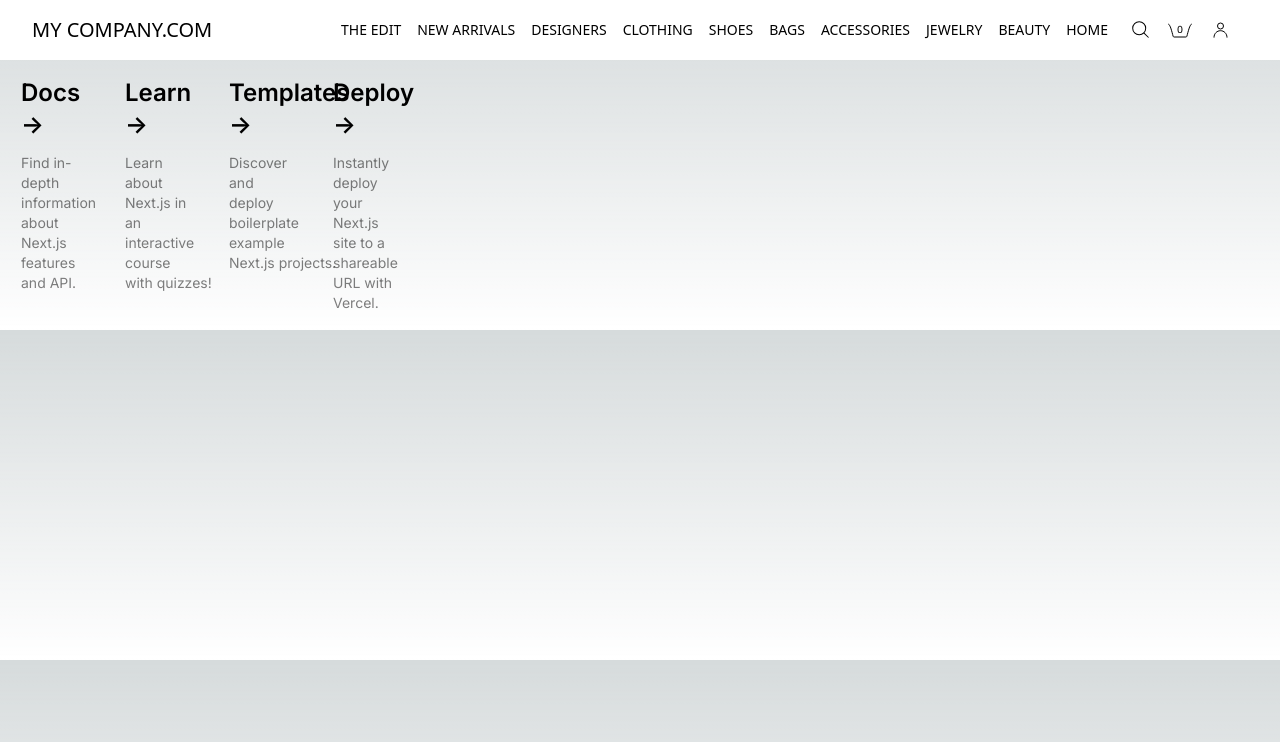
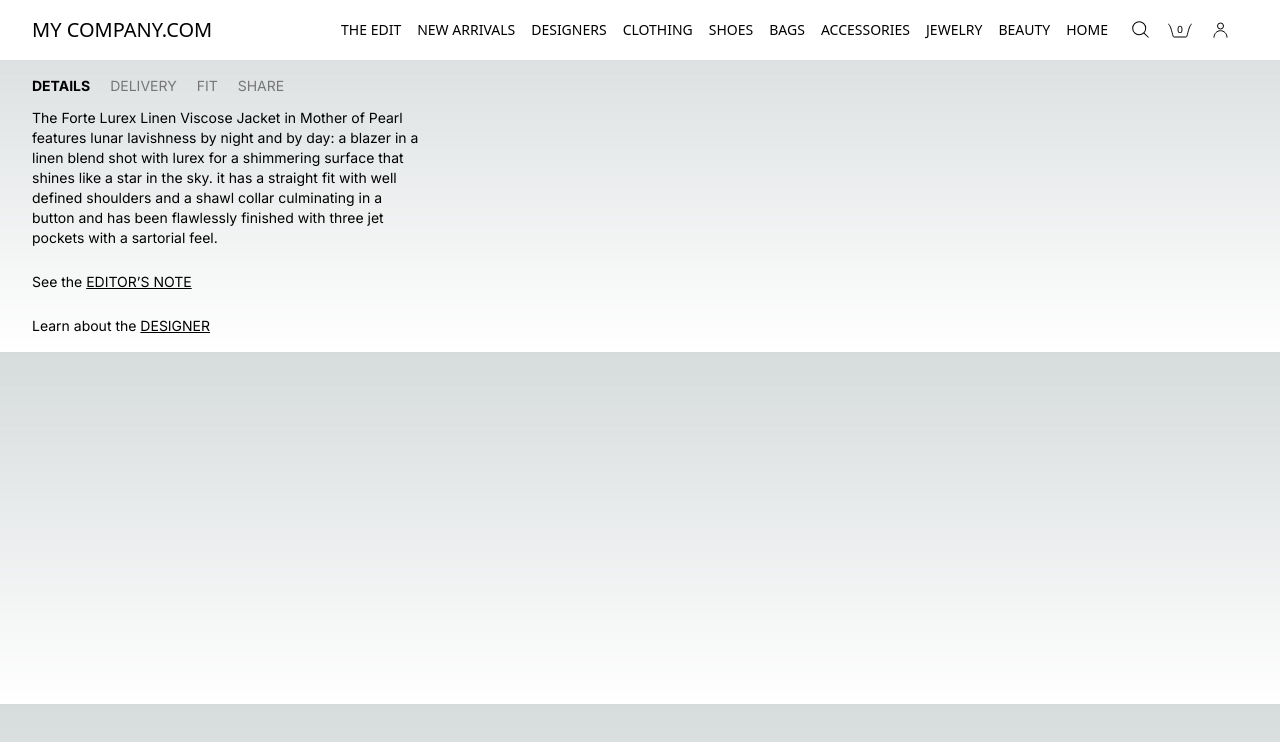
Before and after one commit to harsimrandev/nextjs-demo-app, a Next.js app: page / in a window 1280 px wide. Shown: the top 742 px of the page. Built offline with nearby package versions, Linux system fonts and the light colour scheme.

Commit message:
feat. Tabs section on left side of home page

```diff
--- /dev/null
+++ b/components/elements/Tab/index.tsx
@@ -0,0 +1,17 @@
+import React from 'react';
+
+type TabProps = {
+    activeTab: string,
+    label: string,
+    onClick: (tab: string) => void
+};
+
+function Tab(props: TabProps) {
+    const { activeTab, label, onClick } = props;
+
+    return (
+        <p onClick={() => onClick(label)} className= {`uppercase text-sm ${activeTab === label ? 'font-bold' : 'text-[#767676]'}`}>{label}</p>
+    )
+}
+
+export default Tab;
--- a/components/modules/TabSection/index.tsx
+++ b/components/modules/TabSection/index.tsx
@@ -1,13 +1,110 @@
-import React from 'react';
-
-const tabs = ['Details', 'Delivery', 'Fit', 'Share'];
+import React from "react";
+import Link from "next/link";
+import Tabs from "@/components/modules/Tabs";
 
 function TabSection() {
-    return (
-        <div className='flex'>
-            {tabs.map(t => (
-                <span key={t}>{t}</span>
-            ))}
-        </div>
-    )
+  return (
+    <section>
+        <Tabs>
+          <div data-label="Details">
+            <p className="text-sm">
+              The Forte Lurex Linen Viscose Jacket in Mother of Pearl features
+              lunar lavishness by night and by day: a blazer in a linen blend
+              shot with lurex for a shimmering surface that shines like a star
+              in the sky. it has a straight fit with well defined shoulders and
+              a shawl collar culminating in a button and has been flawlessly
+              finished with three jet pockets with a sartorial feel.{" "}
+            </p>
+            <br />
+            <p className="text-sm">
+              See the{" "}
+              <Link href="/" className="underline">
+                EDITOR’S NOTE
+              </Link>
+            </p>
+            <br />
+            <p className="text-sm">
+              Learn about the{" "}
+              <Link href="/" className="underline">
+                DESIGNER
+              </Link>
+            </p>
+          </div>
+          <div data-label="Delivery">
+            <p className="text-sm">
+              The Forte Lurex Linen Viscose Jacket in Mother of Pearl features
+              lunar lavishness by night and by day: a blazer in a linen blend
+              shot with lurex for a shimmering surface that shines like a star
+              in the sky. it has a straight fit with well defined shoulders and
+              a shawl collar culminating in a button and has been flawlessly
+              finished with three jet pockets with a sartorial feel.{" "}
+            </p>
+
+            <p className="text-sm">
+              See the{" "}
+              <Link href="/" className="underline">
+                EDITOR’S NOTE
+              </Link>
+            </p>
+            <br />
+            <p className="text-sm">
+              Learn about the{" "}
+              <Link href="/" className="underline">
+                DESIGNER
+              </Link>
+            </p>
+          </div>
+          <div data-label="Fit">
+            <p className="text-sm">
+              The Forte Lurex Linen Viscose Jacket in Mother of Pearl features
+              lunar lavishness by night and by day: a blazer in a linen blend
+              shot with lurex for a shimmering surface that shines like a star
+              in the sky. it has a straight fit with well defined shoulders and
+              a shawl collar culminating in a button and has been flawlessly
+              finished with three jet pockets with a sartorial feel.{" "}
+            </p>
+
+            <p className="text-sm">
+              See the{" "}
+              <Link href="/" className="underline">
+                EDITOR’S NOTE
+              </Link>
+            </p>
+            <br />
+            <p className="text-sm">
+              Learn about the{" "}
+              <Link href="/" className="underline">
+                DESIGNER
+              </Link>
+            </p>
+          </div>
+          <div data-label="Share">
+            <p className="text-sm">
+              The Forte Lurex Linen Viscose Jacket in Mother of Pearl features
+              lunar lavishness by night and by day: a blazer in a linen blend
+              shot with lurex for a shimmering surface that shines like a star
+              in the sky. it has a straight fit with well defined shoulders and
+              a shawl collar culminating in a button and has been flawlessly
+              finished with three jet pockets with a sartorial feel.{" "}
+            </p>
+
+            <p className="text-sm">
+              See the{" "}
+              <Link href="/" className="underline">
+                EDITOR’S NOTE
+              </Link>
+            </p>
+            <br />
+            <p className="text-sm">
+              Learn about the{" "}
+              <Link href="/" className="underline">
+                DESIGNER
+              </Link>
+            </p>
+          </div>
+        </Tabs>
+    </section>
+  );
 }
+
+export default TabSection;
--- /dev/null
+++ b/components/modules/Tabs/index.tsx
@@ -0,0 +1,40 @@
+import React, { useState } from "react";
+import Tab from "@/components/elements/Tab";
+
+type TabsProps = {
+    children: JSX.Element[]
+  }
+
+function Tabs(props: TabsProps) {
+  const { children } = props;
+  const [activeTab, setActiveTab] = useState<string>("Details");
+
+  const onClickTabItem = (tab: string) => {
+    setActiveTab(tab);
+  };
+
+  return (
+    <>
+      <div className="flex gap-x-5">
+        {children.map((child: any) => {
+          return (
+            <Tab
+              activeTab={activeTab}
+              key={child.props["data-label"]}
+              label={child.props["data-label"]}
+              onClick={onClickTabItem}
+            />
+          );
+        })}
+      </div>
+      <div className="tab-content mt-3">
+        {children.map((child: any) => {
+          if (child.props["data-label"] !== activeTab) return undefined;
+          return child.props.children;
+        })}
+      </div>
+    </>
+  );
+}
+
+export default Tabs;
--- a/pages/index.tsx
+++ b/pages/index.tsx
@@ -1,5 +1,6 @@
 import { Inter } from 'next/font/google'
 import NavBar from '@/components/modules/Navbar'
+import TabSection from '@/components/modules/TabSection'
 
 const inter = Inter({ subsets: ['latin'] })
 
@@ -7,79 +8,10 @@ export default function Home() {
   return (
     <>
     <NavBar />
-
     <main
-      className={`grid grid-cols-3 gap-4 ${inter.className}`}
+      className={`mx-auto flex max-w-7xl p-4 lg:px-8 grid grid-cols-3 gap-4 ${inter.className}`}
     >
-      <div className="mb-32 grid text-center lg:mb-0 lg:grid-cols-4 lg:text-left">
-        <a
-          href="https://nextjs.org/docs?utm_source=create-next-app&utm_medium=default-template-tw&utm_campaign=create-next-app"
-          className="group rounded-lg border border-transparent px-5 py-4 transition-colors hover:border-gray-300 hover:bg-gray-100 hover:dark:border-neutral-700 hover:dark:bg-neutral-800/30"
-          target="_blank"
-          rel="noopener noreferrer"
-        >
-          <h2 className={`mb-3 text-2xl font-semibold`}>
-            Docs{' '}
-            <span className="inline-block transition-transform group-hover:translate-x-1 motion-reduce:transform-none">
-              -&gt;
-            </span>
-          </h2>
-          <p className={`m-0 max-w-[30ch] text-sm opacity-50`}>
-            Find in-depth information about Next.js features and API.
-          </p>
-        </a>
-
-        <a
-          href="https://nextjs.org/learn?utm_source=create-next-app&utm_medium=default-template-tw&utm_campaign=create-next-app"
-          className="group rounded-lg border border-transparent px-5 py-4 transition-colors hover:border-gray-300 hover:bg-gray-100 hover:dark:border-neutral-700 hover:dark:bg-neutral-800/30"
-          target="_blank"
-          rel="noopener noreferrer"
-        >
-          <h2 className={`mb-3 text-2xl font-semibold`}>
-            Learn{' '}
-            <span className="inline-block transition-transform group-hover:translate-x-1 motion-reduce:transform-none">
-              -&gt;
-            </span>
-          </h2>
-          <p className={`m-0 max-w-[30ch] text-sm opacity-50`}>
-            Learn about Next.js in an interactive course with&nbsp;quizzes!
-          </p>
-        </a>
-
-        <a
-          href="https://vercel.com/templates?framework=next.js&utm_source=create-next-app&utm_medium=default-template-tw&utm_campaign=create-next-app"
-          className="group rounded-lg border border-transparent px-5 py-4 transition-colors hover:border-gray-300 hover:bg-gray-100 hover:dark:border-neutral-700 hover:dark:bg-neutral-800/30"
-          target="_blank"
-          rel="noopener noreferrer"
-        >
-          <h2 className={`mb-3 text-2xl font-semibold`}>
-            Templates{' '}
-            <span className="inline-block transition-transform group-hover:translate-x-1 motion-reduce:transform-none">
-              -&gt;
-            </span>
-          </h2>
-          <p className={`m-0 max-w-[30ch] text-sm opacity-50`}>
-            Discover and deploy boilerplate example Next.js&nbsp;projects.
-          </p>
-        </a>
-
-        <a
-          href="https://vercel.com/new?utm_source=create-next-app&utm_medium=default-template-tw&utm_campaign=create-next-app"
-          className="group rounded-lg border border-transparent px-5 py-4 transition-colors hover:border-gray-300 hover:bg-gray-100 hover:dark:border-neutral-700 hover:dark:bg-neutral-800/30"
-          target="_blank"
-          rel="noopener noreferrer"
-        >
-          <h2 className={`mb-3 text-2xl font-semibold`}>
-            Deploy{' '}
-            <span className="inline-block transition-transform group-hover:translate-x-1 motion-reduce:transform-none">
-              -&gt;
-            </span>
-          </h2>
-          <p className={`m-0 max-w-[30ch] text-sm opacity-50`}>
-            Instantly deploy your Next.js site to a shareable URL with Vercel.
-          </p>
-        </a>
-      </div>
+      <TabSection />
     </main>
     </>
   )
```
